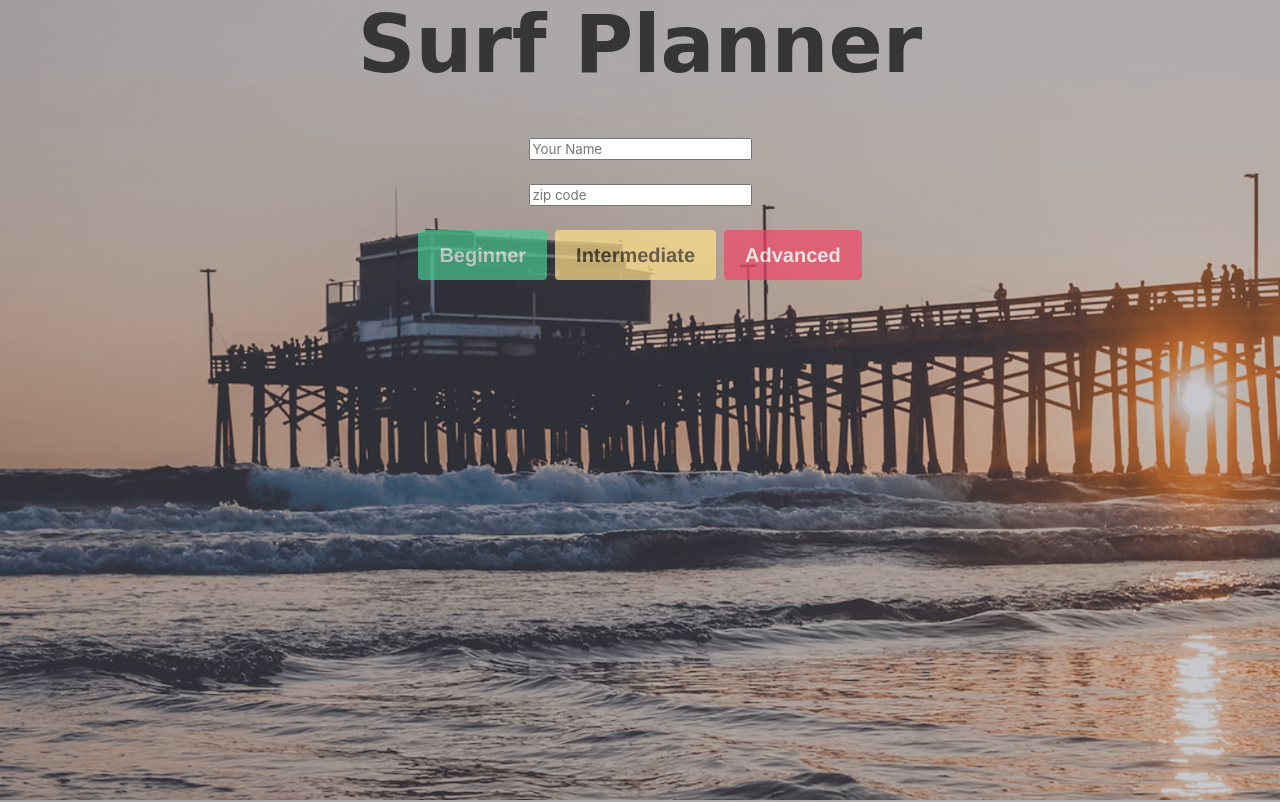
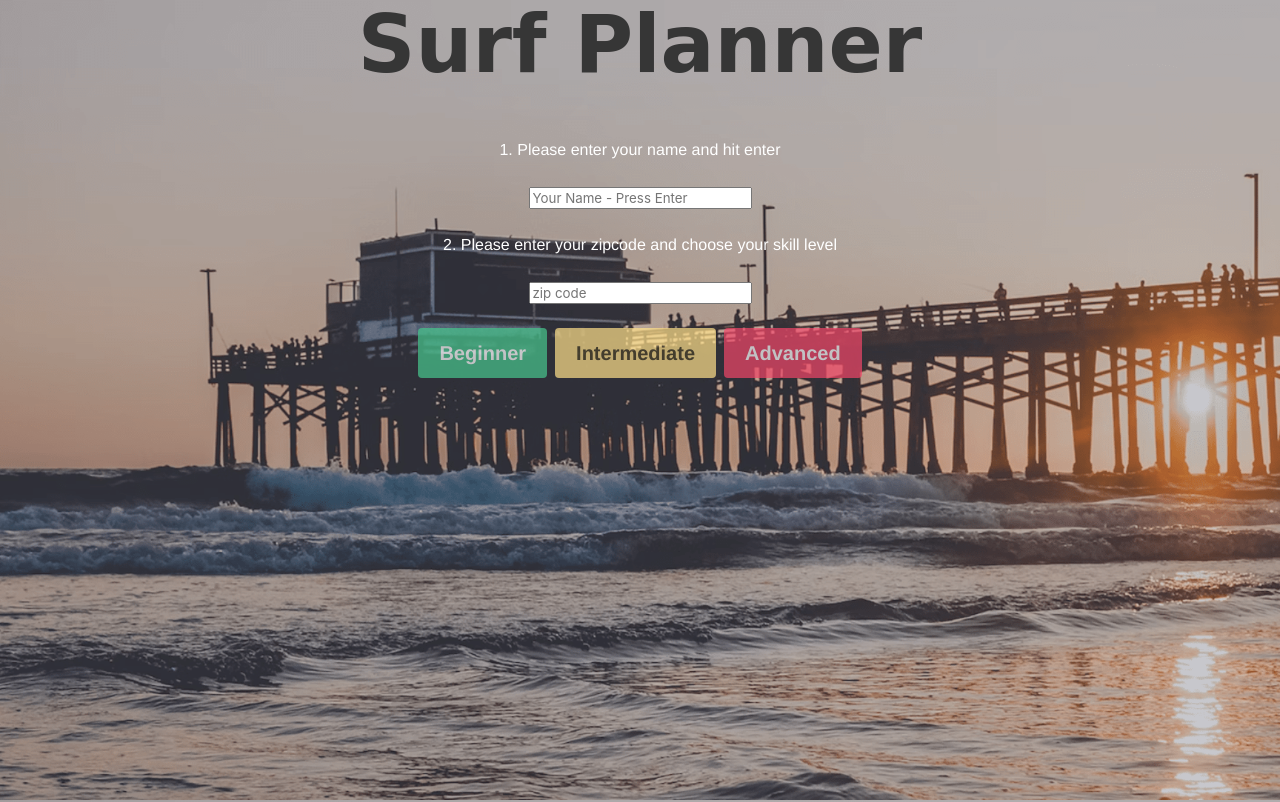
Before and after one commit to Grandpapo/Project-1-JVM, a plain HTML site: page index.html in a window 1280 px wide. Shown: the top 802 px of the page. Drawn offline with nearby package versions, Linux system fonts and the light colour scheme; some packages are replaced by stand-ins of ours; a web font is replaced by a local one.

```diff
--- a/assets/js/script.js
+++ b/assets/js/script.js
@@ -367,6 +367,7 @@ if (savedNameForm) {
 userNameFormEl.addEventListener('submit', function (event) {
     event.preventDefault();
     let savedName = userNameEl.value;
+    localStorage.removeItem('name');
     userNameHeader.textContent = 'Surf Planner for ' + userNameEl.value;
     localStorage.setItem('name', savedName);
 });
--- a/assets/style.css
+++ b/assets/style.css
@@ -15,6 +15,14 @@ button{
 
 header {
   font-family: 'Original Surfer', cursive;
+}
+
+p {
+  max-width: 65%;
+  margin: auto;
+  margin-bottom: 25px;
+  text-align: center;
+  color: white;
 }
 
 strong {
--- a/index.html
+++ b/index.html
@@ -25,9 +25,11 @@
     </header>
     <div class="button-container">
       <form class="user-name-form">
-        <input class="container is-centered is-flex" type="text" placeholder="Your Name" id="user-name">
+        <p>1. Please enter your name and hit enter</p>
+        <input class="container is-centered is-flex" type="text" placeholder="Your Name - Press Enter" id="user-name">
       </form>
       <br>
+      <p>2. Please enter your zipcode and choose your skill level</p>
       <input class="container is-centered is-flex" type="number" type="text" placeholder="zip code" id="user-input">
       <div class="recent-search">
       </div>
```
